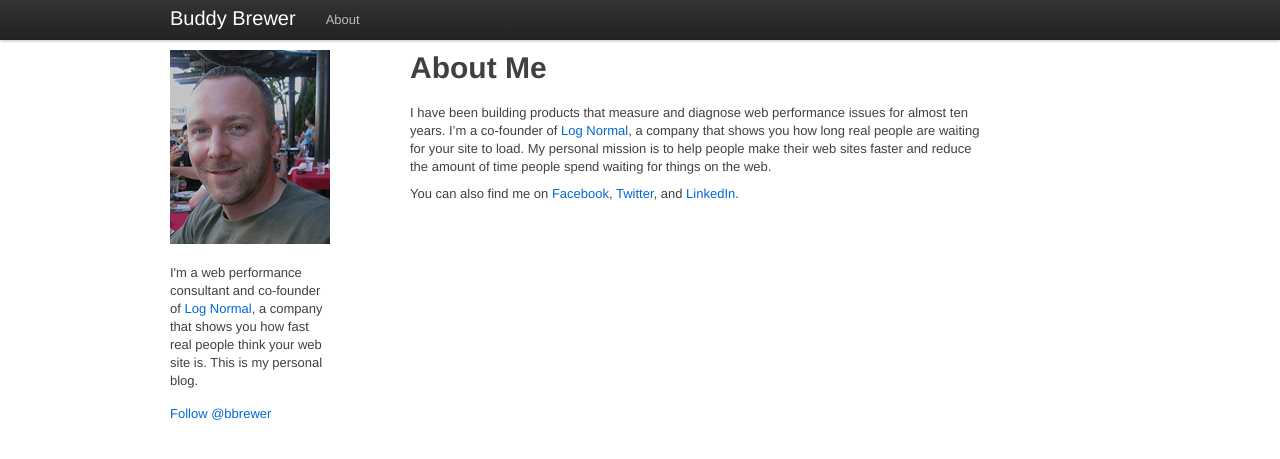
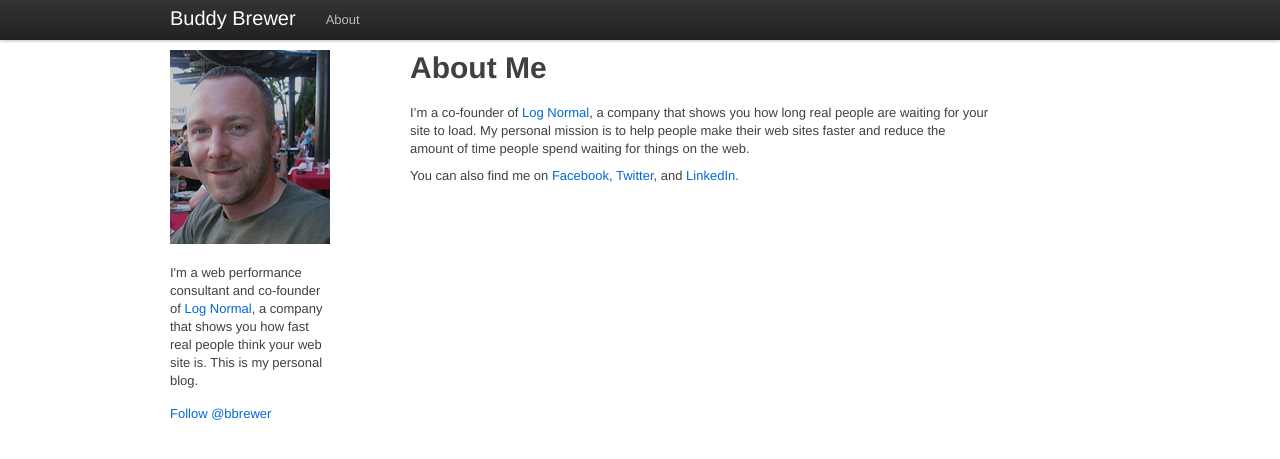
Before and after one commit to bbrewer/buddybrewer.com, a Jekyll site: the page built from about.markdown, in a window 1280 px wide. Shown: the top 459 px of the page. Built offline with Jekyll 4.4.1, drawn with Linux system fonts in a browser that asks for light colours; a script that is not in the unit is left out; comment, search, counter and statistics services are not loaded.

Commit message:
Bio edit.

```diff
--- a/about.markdown
+++ b/about.markdown
@@ -6,8 +6,6 @@ description: I help companies measure, diagnose, and solve web performance issue
 
 # About Me
 
-I have been building products that measure and diagnose web performance issues for almost ten years. I'm a co-founder of [Log Normal](http://www.lognormal.com), a company that shows you how long real people are waiting for your site to load. My personal mission is to help people make their web sites faster and reduce the amount of time people spend waiting for things on the web.
-
-
+I'm a co-founder of [Log Normal](http://www.lognormal.com), a company that shows you how long real people are waiting for your site to load. My personal mission is to help people make their web sites faster and reduce the amount of time people spend waiting for things on the web.
 
 You can also find me on [Facebook](https://www.facebook.com/buddybrewer), [Twitter](https://twitter.com/bbrewer), and [LinkedIn](http://www.linkedin.com/in/bbrewer).
```
